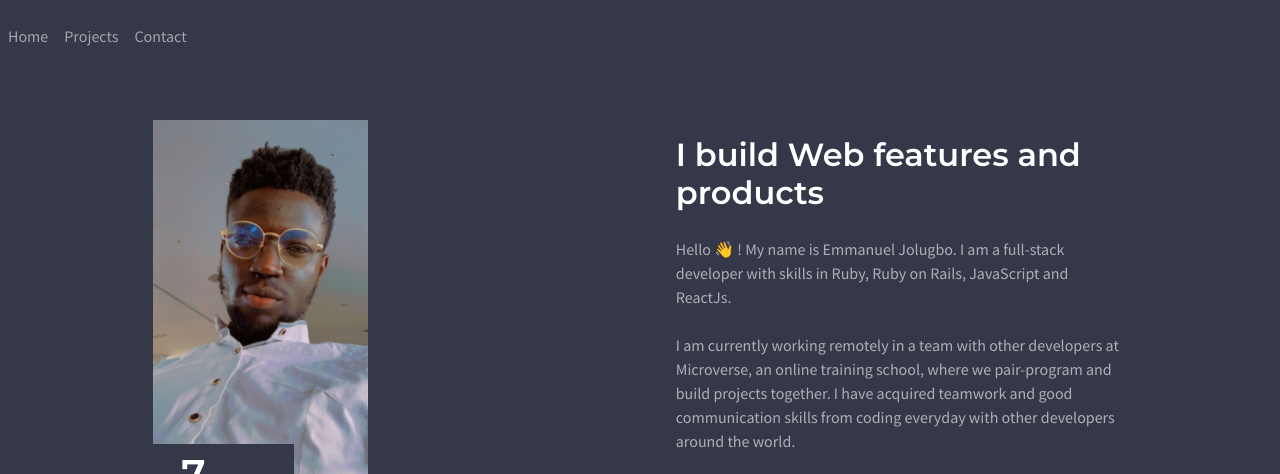
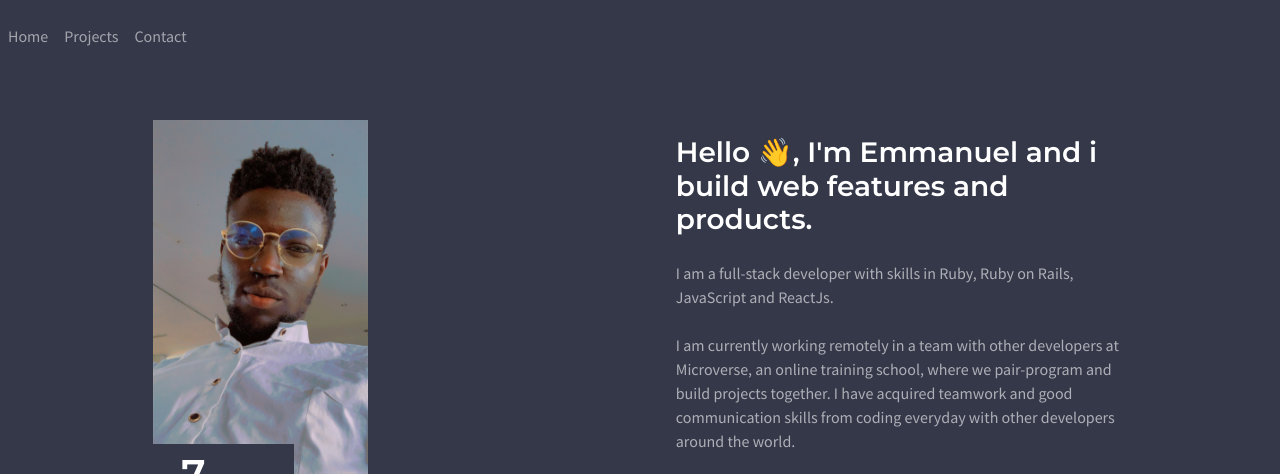
Before and after one commit to Thermiee/Thermiee-Portfolio, a plain HTML site: page index.html in a window 1280 px wide. Shown: the top 474 px of the page. Drawn offline with nearby package versions, Linux system fonts and the light colour scheme.

Commit message:
change Header text

```diff
--- a/index.html
+++ b/index.html
@@ -41,10 +41,9 @@
             class="fs-5 text-info"><br>projects.</small></div>
       </div>
       <div class="col-md-9 col-lg-5 mx-auto">
-        <h2 class="mb-3 mt-3">I build Web features and products</h2>
+        <h3 class="mb-3 mt-3"> Hello 👋, I'm Emmanuel and i build web features and products.</h3>
         <p class="mt-4">
-          <span class="text-muted">Hello</span> 👋
-          <span class="text-muted">! My name is Emmanuel Jolugbo. I am a full-stack developer with
+          <span class="text-muted">I am a full-stack developer with
             skills in Ruby, Ruby on Rails, JavaScript and ReactJs.<br><br>
             I am currently working remotely in a team with other developers
             at Microverse, an online training school, where we pair-program and
```
